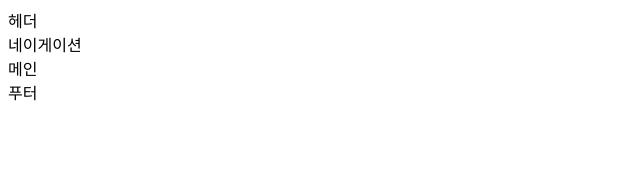
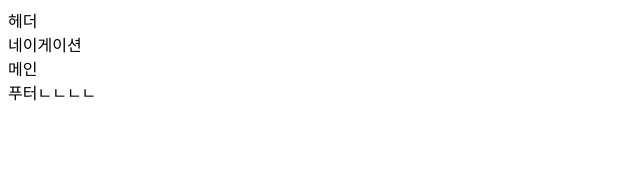
Before and after one commit to j2noo/When-You-Buy, a React app in the folder FrontEnd/: page / in a window 1280 px wide. Shown: the top 170 px of the page, without its empty margins (0-640 px from the left). Built offline with nearby package versions, Linux system fonts and the light colour scheme.

Commit message:
feat7 test

```diff
--- a/FrontEnd/src/Components/Footer.tsx
+++ b/FrontEnd/src/Components/Footer.tsx
@@ -1,4 +1,4 @@
 function Footer() {
-  return <div>푸터</div>;
+  return <div>푸터ㄴㄴㄴㄴ</div>;
 }
 export default Footer;
```
